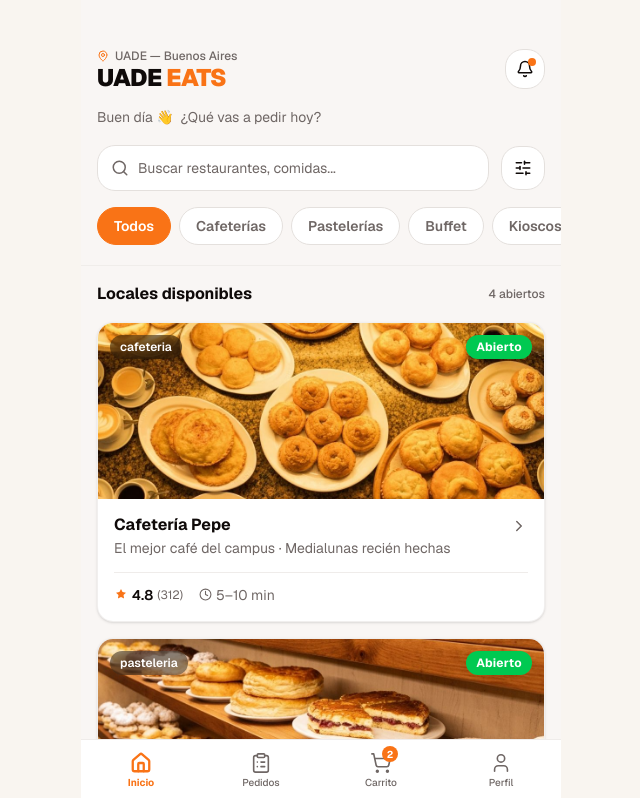
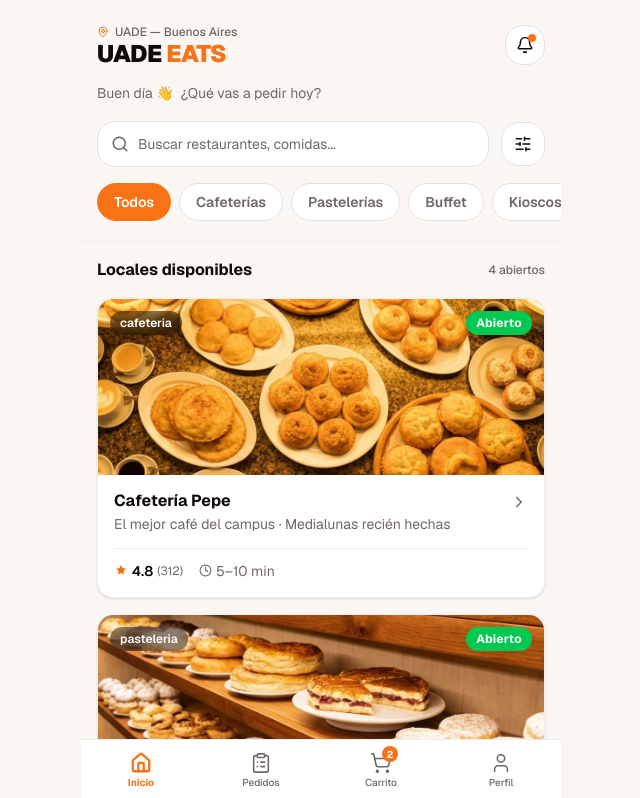
Before and after one commit to valentinnavalos/uade-eats, a Next.js app: page / in a window 1280 px wide. Shown: the top 798 px of the page, without its empty margins (319-959 px from the left). Built offline with nearby package versions, Linux system fonts and the light colour scheme.

Commit message:
style: padding and spacings

```diff
--- a/app/cart/page.tsx
+++ b/app/cart/page.tsx
@@ -103,7 +103,7 @@ export default function CartPage() {
       <div className="w-full max-w-[480px] min-h-svh flex flex-col bg-background relative">
 
         {/* ── Sticky header ───────────────────────────────────────────────── */}
-        <header className="sticky top-0 z-40 bg-background/95 backdrop-blur-md border-b border-border/40 px-4 pt-12 pb-4">
+        <header className="sticky top-0 z-40 bg-background/95 backdrop-blur-md border-b border-border/40 px-4 pt-6 pb-4">
           {/* Back row */}
           <div className="flex items-center gap-3">
             <button
@@ -193,7 +193,7 @@ export default function CartPage() {
             {/* ── Fixed bottom: subtotal + CTA ──────────────────────────── */}
             <div className="fixed bottom-0 left-0 right-0 z-50 max-w-[480px] mx-auto bg-card border-t border-border/60 px-4 pb-safe pt-4">
               {/* Subtotal rows */}
-              <div className="space-y-2 mb-4">
+              <div className="space-y-2 mb-2">
                 <div className="flex items-center justify-between text-sm">
                   <span className="text-muted-foreground">
                     Subtotal ({cartCount} {cartCount === 1 ? "ítem" : "ítems"})
--- a/app/page.tsx
+++ b/app/page.tsx
@@ -100,7 +100,7 @@ export default function HomePage() {
       <div className="w-full max-w-[480px] min-h-svh flex flex-col bg-background relative">
 
         {/* ── Header ── */}
-        <header className="sticky top-0 z-40 bg-background/95 backdrop-blur-md border-b border-border/40 px-4 pt-12 pb-4 space-y-4">
+        <header className="sticky top-0 z-40 bg-background/95 backdrop-blur-md border-b border-border/40 px-4 pt-6 pb-4 space-y-4">
           {/* Top row */}
           <div className="flex items-center justify-between">
             <div>
--- a/app/store/page.tsx
+++ b/app/store/page.tsx
@@ -143,7 +143,7 @@ export default function StorePage() {
         <header className="sticky top-0 z-40 bg-background/95 backdrop-blur-md border-b border-border/40">
 
           {/* Back row */}
-          <div className="flex items-center gap-3 px-4 pt-12 pb-3">
+          <div className="flex items-center gap-3 px-4 pt-6 pb-3">
             <a
               href="/"
               aria-label="Volver al inicio"
```
